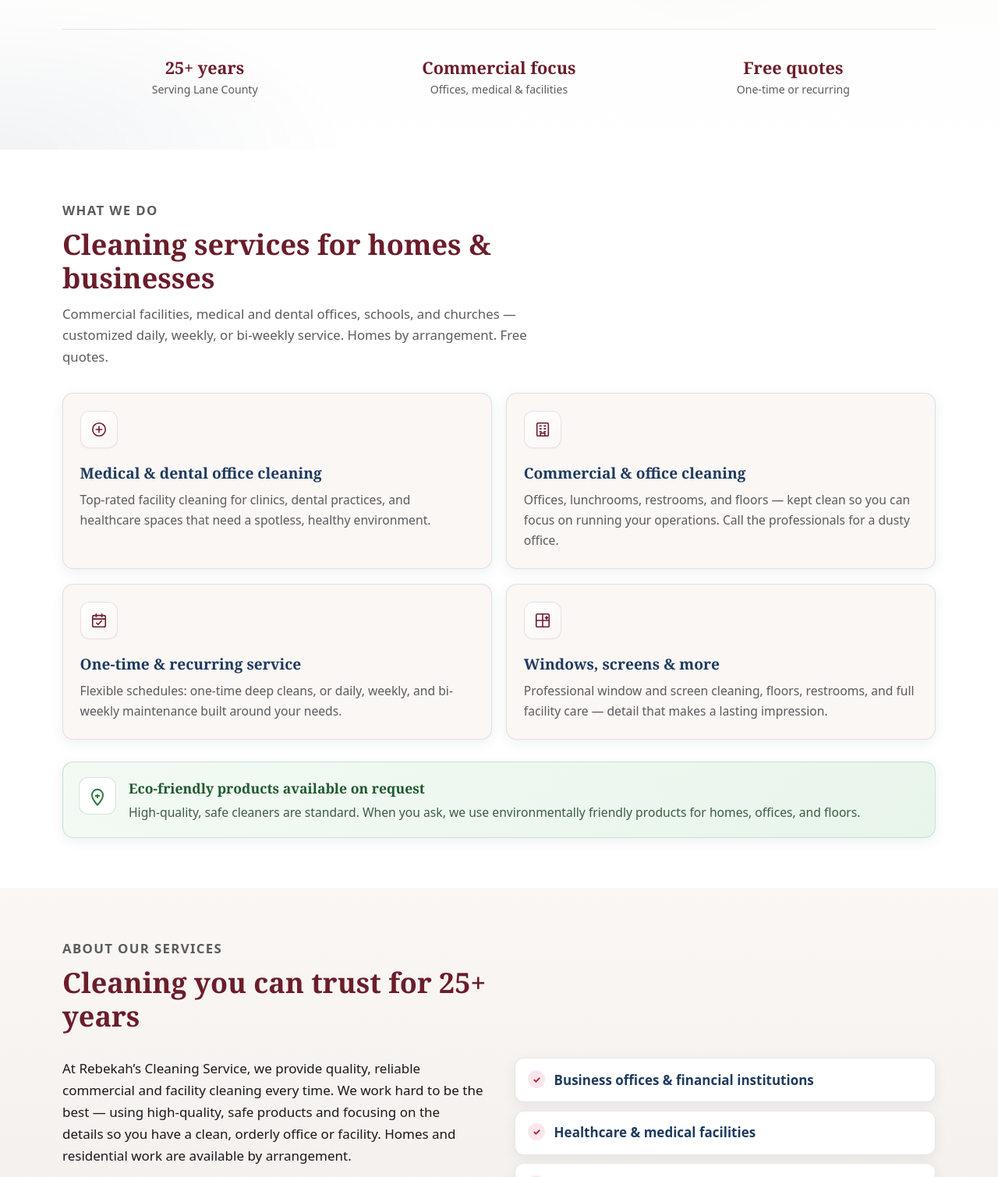
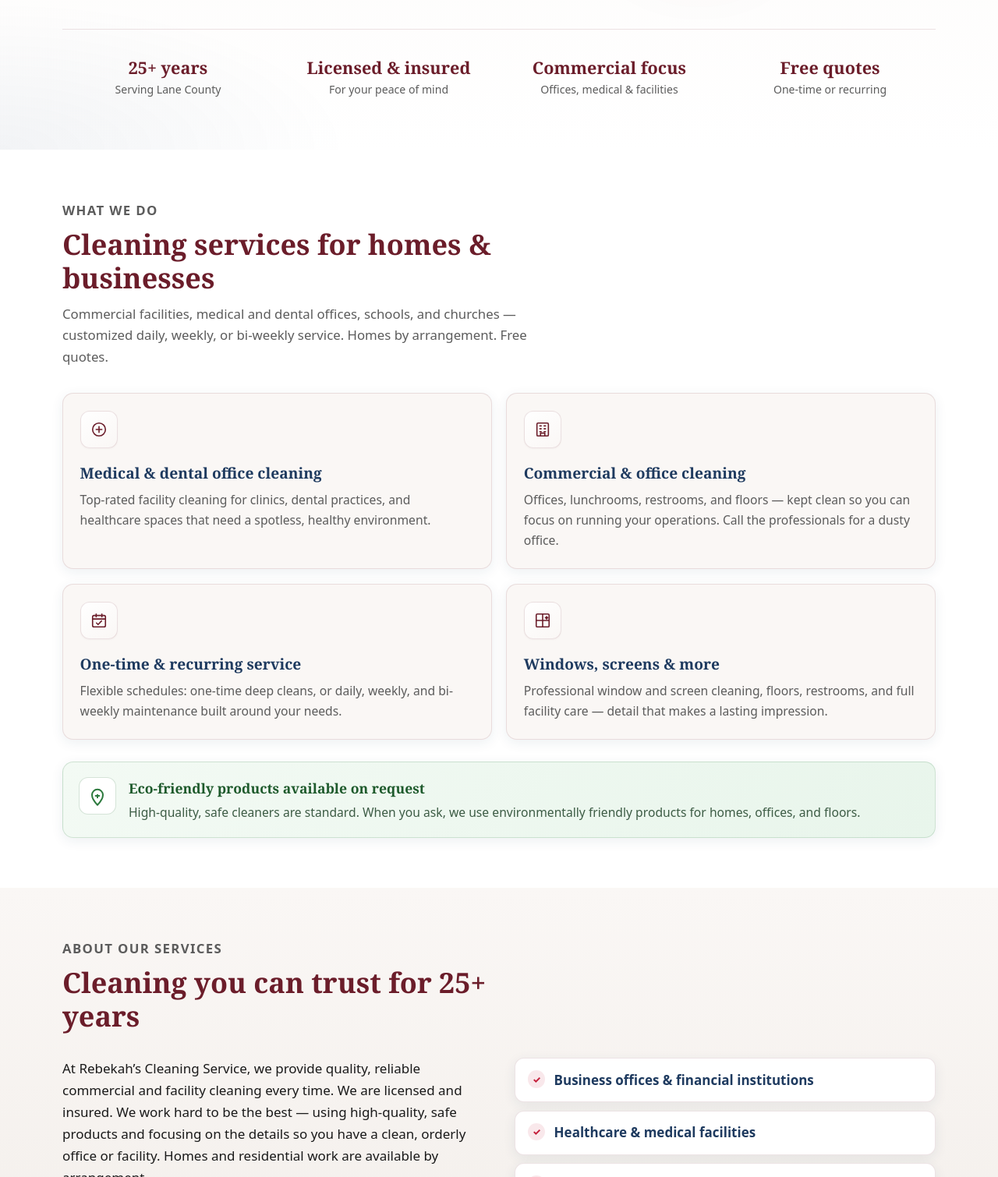
Before and after one commit to ndybiehl/rebekah-cleans-lane-county, a website: page public/index.html in a window 1280 px wide. Shown: the part 643-2153 px from the top of the page at 78% size. Drawn offline with nearby package versions, Linux system fonts and the light colour scheme.

Commit message:
Add licensed and insured messaging to the marketing site
Surface Rebekah Miles' licensed-and-insured claim in the hero trust bar,
About copy, and footer. No license numbers or carrier names.

Co-authored-by: Cursor Agent <cursoragent@cursor.com>
Co-authored-by: ndybiehl <ndybiehl@users.noreply.github.com>

```diff
--- a/public/css/styles.css
+++ b/public/css/styles.css
@@ -401,7 +401,7 @@ a:hover {
 
 .trust-bar {
   display: grid;
-  grid-template-columns: repeat(3, 1fr);
+  grid-template-columns: repeat(4, 1fr);
   gap: 0.75rem;
   margin-top: 2.5rem;
   padding-top: 1.75rem;
@@ -425,6 +425,12 @@ a:hover {
   font-size: 0.88rem;
   color: var(--muted);
   font-weight: 500;
+}
+
+@media (max-width: 960px) {
+  .trust-bar {
+    grid-template-columns: repeat(2, 1fr);
+  }
 }
 
 @media (max-width: 820px) {
--- a/public/index.html
+++ b/public/index.html
@@ -290,6 +290,10 @@
             <span>Serving Lane County</span>
           </div>
           <div class="trust-item" role="listitem">
+            <strong>Licensed &amp; insured</strong>
+            <span>For your peace of mind</span>
+          </div>
+          <div class="trust-item" role="listitem">
             <strong>Commercial focus</strong>
             <span>Offices, medical &amp; facilities</span>
           </div>
@@ -399,9 +403,10 @@
           <div class="about-copy">
             <p>
               At Rebekah’s Cleaning Service, we provide quality, reliable commercial and
-              facility cleaning every time. We work hard to be the best — using high-quality,
-              safe products and focusing on the details so you have a clean, orderly office
-              or facility. Homes and residential work are available by arrangement.
+              facility cleaning every time. We are licensed and insured. We work hard to
+              be the best — using high-quality, safe products and focusing on the details
+              so you have a clean, orderly office or facility. Homes and residential work
+              are available by arrangement.
             </p>
             <p>
               From high-security financial institutions and sterile healthcare facilities
@@ -724,7 +729,7 @@
             <img src="images/hibiscus-pair.png" width="72" height="44" alt="" loading="lazy" decoding="async">
           </picture>
           <strong>Rebekah’s Cleaning Service</strong>
-          <p>Built on Trust, Kept Spotless. Serving Lane County families and businesses for 25+ years.</p>
+          <p>Built on Trust, Kept Spotless. Licensed and insured. Serving Lane County families and businesses for 25+ years.</p>
         </div>
         <div class="footer-col">
           <h4>Explore</h4>
```
